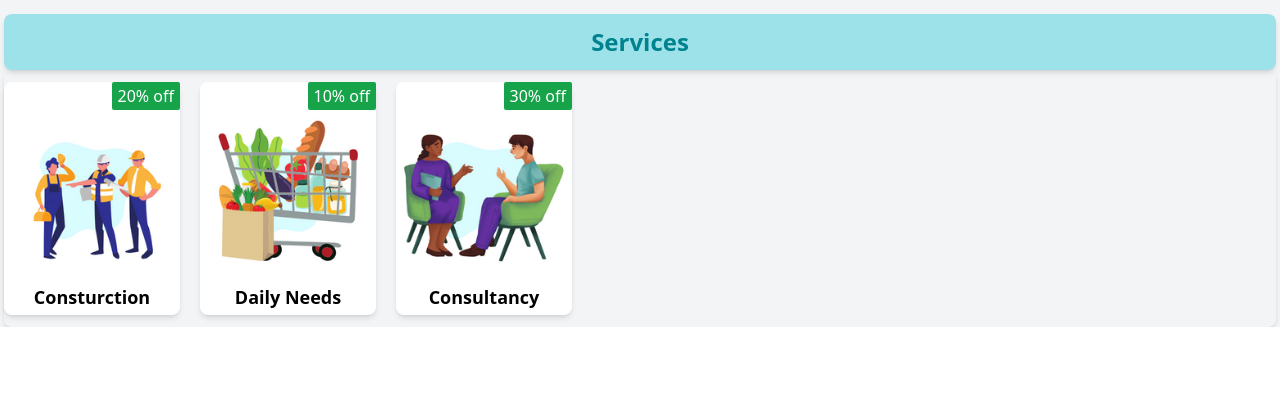
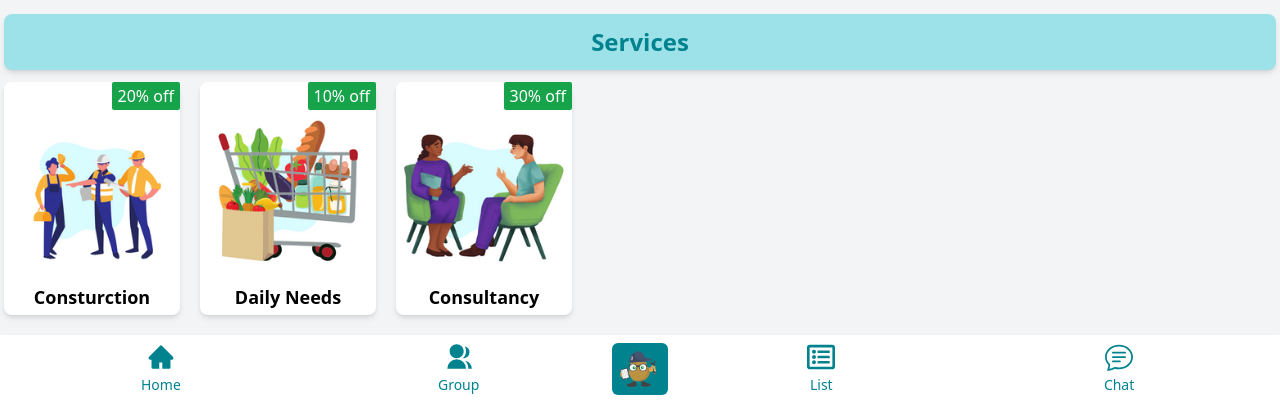
Before and after one commit to mdfaizanahmed786/putatoe-website, a React (Vite) app: page / in a window 1280 px wide. Shown: the part 1219-1619 px from the top of the page. Before the commit the page ends 1546 px from the top, so only its background shows below. Built offline with nearby package versions, Linux system fonts and the light colour scheme.

Commit message:
ui: cretated footer page

```diff
--- a/src/App.tsx
+++ b/src/App.tsx
@@ -1,3 +1,4 @@
+import Footer from "./components/Footer";
 import Header from "./components/Header";
 import HeroSection from "./components/HeroSection";
 import ServiceProviders from "./components/ServiceProviders";
@@ -15,7 +16,7 @@ const App = () => {
         <Services />
       </div>
 
-      {/* Footer */}
+      <Footer />
     </div>
   );
 };
--- a/src/components/Footer/index.tsx
+++ b/src/components/Footer/index.tsx
@@ -1,9 +1,36 @@
+import { AiFillHome } from "react-icons/ai";
+import { FaRegListAlt } from "react-icons/fa";
+import { RiGroupFill } from "react-icons/ri";
+import { BsChatText } from "react-icons/bs";
+interface IconProps{
+  Icon:React.ElementType,
+  name:string
+}
 
+const Footer = (): JSX.Element => {
+  return (
+    <div className="bg-white py-2 flex items-center gap-2 px-4 drop-shadow-md w-full ">
+      <Icons Icon={AiFillHome} name="Home" />
+      <Icons Icon={RiGroupFill} name="Group" />
+      <div className="bg-primary w-48 py-2 px-2 rounded-md">
 
-const Footer = ():JSX.Element => {
+      <img src="/images/putatoe.png" alt="logo" className="w-9 h-9 object-cover " />
+      </div>
+      <Icons Icon={FaRegListAlt} name="List" />
+      <Icons Icon={BsChatText} name="Chat" />
+
+    </div>
+  );
+};
+
+const Icons=({Icon, name}: IconProps):JSX.Element=>{
+
   return (
-    <div>Footer</div>
+    <div className="flex flex-col gap-1  items-center w-full ">
+      <Icon className="text-primary w-7 h-7"/>
+      <div className="text-xs md:text-sm text-primary">{name}</div>
+    </div>
   )
 }
 
-export default Footer
+export default Footer;
--- a/src/components/Services/index.tsx
+++ b/src/components/Services/index.tsx
@@ -4,11 +4,11 @@ import Service from "./Service";
 const Services = (): JSX.Element => {
   return (
     <div>
-      <div className="text-primary/100 shadow-md  bg-[#9de2e8] font-bold text-sm md:text-2xl rounded-lg text-center p-3">
+      <div className="text-primary/100 shadow-md  bg-[#9de2e8] font-bold text-sm md:text-2xl rounded-lg   text-center p-3">
         Services
       </div>
 
-      <div className="w-full justify-between md:justify-normal p-3 md:px-0 flex flex-wrap gap-5 rounded-lg shadow-md items-center">
+      <div className="w-full justify-between md:justify-normal p-3 md:px-0 flex flex-wrap gap-5  items-center">
         {services.map((service) => (
           <Service
             key={service.id}
```
